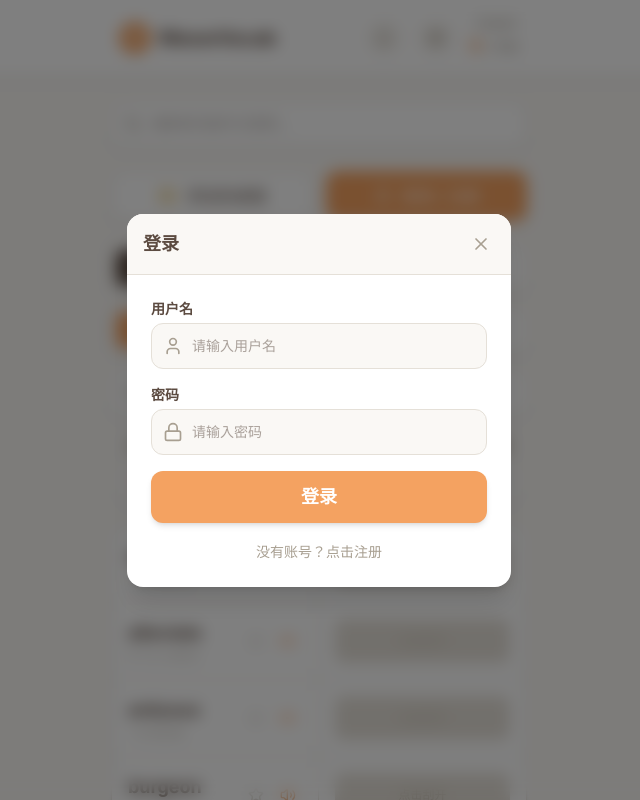
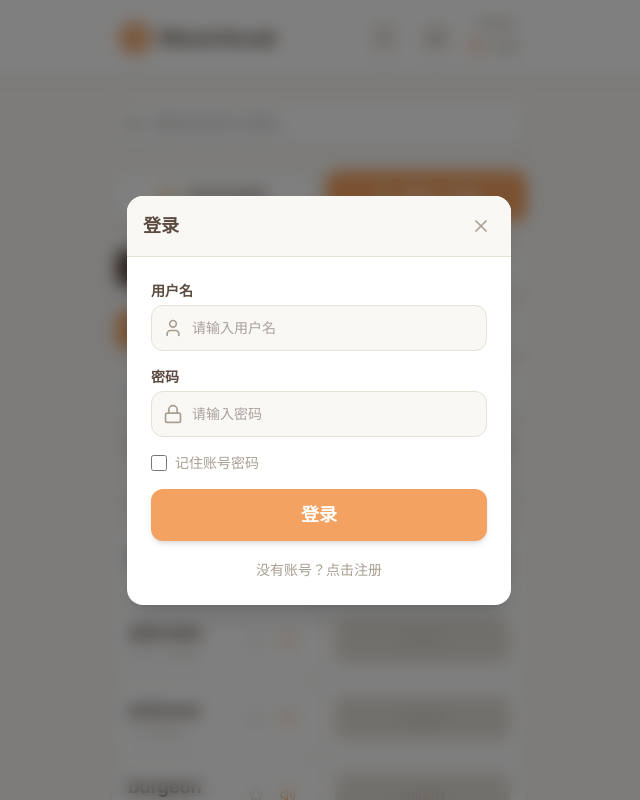
Before and after one commit to laycodex/MeowVocab, a React (Vite) app: page / in a window 1280 px wide. Both pictures are taken after a click on the button "登录 / 注册". Shown: the top 800 px of the page, without its empty margins (321-961 px from the left). Built offline with nearby package versions, Linux system fonts and the light colour scheme; a web font is replaced by a local one.

Commit message:
feat(auth): Implement remember me functionality
Adds a "Remember Me" checkbox to the login form. When checked, the username and password are saved to localStorage. Upon subsequent loads, these credentials are pre-filled in the form. If unchecked, any previously saved credentials are cleared.

```diff
--- a/src/components/AuthModal.tsx
+++ b/src/components/AuthModal.tsx
@@ -16,6 +16,17 @@ export const AuthModal: React.FC<AuthModalProps> = ({ onClose, currentUser, onAu
   const [loading, setLoading] = useState(false);
   const [error, setError] = useState('');
   const [successMsg, setSuccessMsg] = useState('');
+  const [rememberMe, setRememberMe] = useState(false);
+
+  React.useEffect(() => {
+    const savedUser = localStorage.getItem('vocab_saved_username');
+    const savedPass = localStorage.getItem('vocab_saved_password');
+    if (savedUser && savedPass) {
+      setUsernameInput(savedUser);
+      setPasswordInput(savedPass);
+      setRememberMe(true);
+    }
+  }, []);
 
   const extractToken = (res: any) => {
     return res?.data?.token || res?.token || res?.access_token || res?.data?.data?.token;
@@ -34,6 +45,13 @@ export const AuthModal: React.FC<AuthModalProps> = ({ onClose, currentUser, onAu
         if (token) {
           setToken(token);
           setUsername(usernameInput);
+          if (rememberMe) {
+            localStorage.setItem('vocab_saved_username', usernameInput);
+            localStorage.setItem('vocab_saved_password', passwordInput);
+          } else {
+            localStorage.removeItem('vocab_saved_username');
+            localStorage.removeItem('vocab_saved_password');
+          }
           onAuthChange(usernameInput);
         } else {
           throw new Error('未获取到 Token');
@@ -45,6 +63,13 @@ export const AuthModal: React.FC<AuthModalProps> = ({ onClose, currentUser, onAu
         if (token) {
           setToken(token);
           setUsername(usernameInput);
+          if (rememberMe) {
+            localStorage.setItem('vocab_saved_username', usernameInput);
+            localStorage.setItem('vocab_saved_password', passwordInput);
+          } else {
+            localStorage.removeItem('vocab_saved_username');
+            localStorage.removeItem('vocab_saved_password');
+          }
           onAuthChange(usernameInput);
         } else {
           throw new Error('未获取到 Token');
@@ -190,6 +215,18 @@ export const AuthModal: React.FC<AuthModalProps> = ({ onClose, currentUser, onAu
                 </div>
               </div>
 
+              <div className="flex items-center mt-2">
+                <label className="flex items-center text-sm text-[#A89F91] cursor-pointer hover:text-[#5C4B41] transition-colors">
+                  <input
+                    type="checkbox"
+                    checked={rememberMe}
+                    onChange={(e) => setRememberMe(e.target.checked)}
+                    className="mr-2 w-4 h-4 rounded border-[#E5E0D8] text-[#F4A261] focus:ring-[#F4A261]"
+                  />
+                  记住账号密码
+                </label>
+              </div>
+
               <button
                 type="submit"
                 disabled={loading}
```
